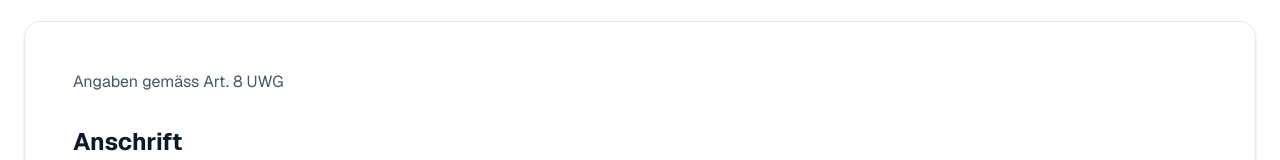
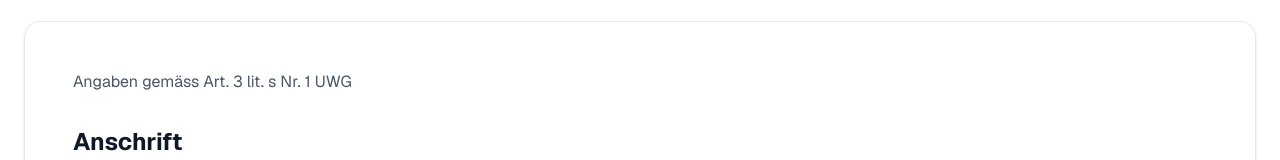
Before and after one commit to kryeziuburim/claimityApiDocumentation, a Next.js app: page /de/legal-notice in a window 1280 px wide. Shown: the part 163-323 px from the top of the page. Built offline with nearby package versions, Linux system fonts and the light colour scheme.

Commit message:
Updated legal note

```diff
--- a/app/de/legal-notice/page.tsx
+++ b/app/de/legal-notice/page.tsx
@@ -20,7 +20,7 @@ export default function LegalNoticeDE() {
               Impressum
             </h1>
             <div className="mt-10 rounded-2xl border border-slate-200 bg-white/80 shadow-sm backdrop-blur-xl p-8 md:p-12 space-y-8">
-              <p className="text-gray-600">Angaben gemäss Art. 8 UWG</p>
+              <p className="text-gray-600">Angaben gemäss Art. 3 lit. s Nr. 1 UWG</p>
 
               <section>
                 <h2 className="text-2xl font-bold text-gray-900 mb-4">Anschrift</h2>
--- a/app/en/legal-notice/page.tsx
+++ b/app/en/legal-notice/page.tsx
@@ -20,7 +20,7 @@ export default function LegalNoticeEN() {
               Legal Notice
             </h1>
             <div className="mt-10 rounded-2xl border border-slate-200 bg-white/80 shadow-sm backdrop-blur-xl p-8 md:p-12 space-y-8">
-              <p className="text-gray-600">Information according to Art. 8 UWG</p>
+              <p className="text-gray-600">Information according to Art. 3 lit. s Nr. 1 UWG</p>
 
               <section>
                 <h2 className="text-2xl font-bold text-gray-900 mb-4">Address</h2>
--- a/app/fr/legal-notice/page.tsx
+++ b/app/fr/legal-notice/page.tsx
@@ -20,7 +20,7 @@ export default function LegalNoticeFR() {
               Mentions Légales
             </h1>
             <div className="mt-10 rounded-2xl border border-slate-200 bg-white/80 shadow-sm backdrop-blur-xl p-8 md:p-12 space-y-8">
-              <p className="text-gray-600">Informations selon l'art. 8 LCD</p>
+              <p className="text-gray-600">Informations selon l'art. 3 lit. s Nr. 1 LCD</p>
 
               <section>
                 <h2 className="text-2xl font-bold text-gray-900 mb-4">Adresse</h2>
```
